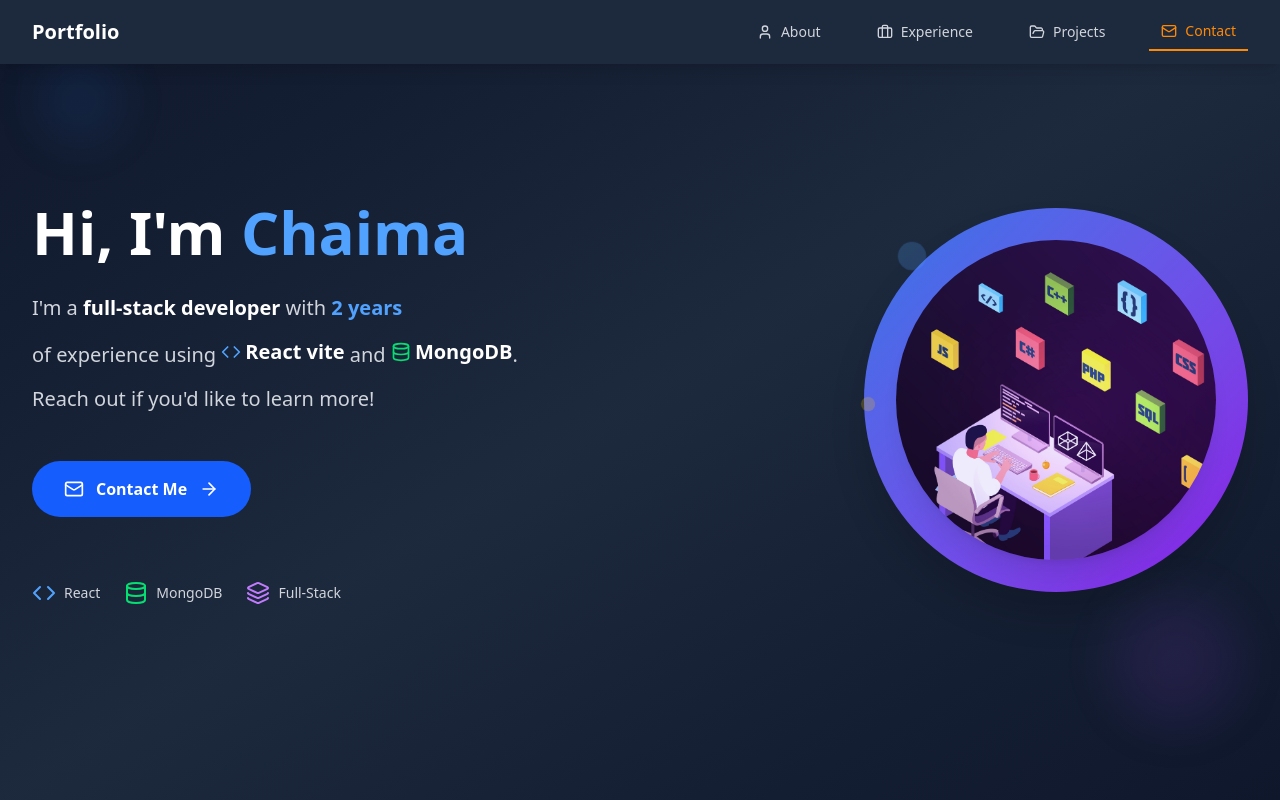
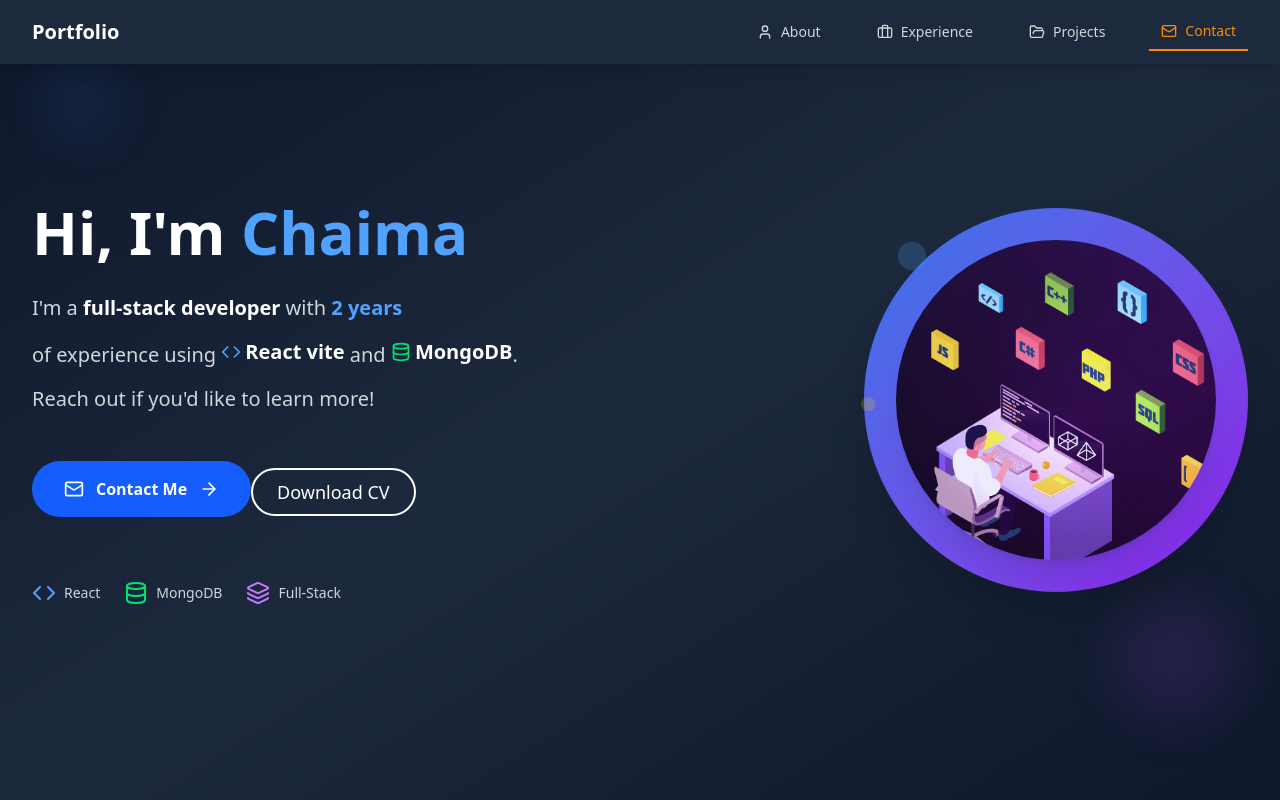
Before and after one commit to chaima-amali/Personal_Portfolio, a React (Vite) app in the folder vite-project/: page / in a window 1280 px wide. Shown: the top 800 px of the page. Built offline with nearby package versions, Linux system fonts and the light colour scheme.

Commit message:
added cv

```diff
--- a/vite-project/src/components/Hero.jsx
+++ b/vite-project/src/components/Hero.jsx
@@ -1,6 +1,8 @@
 import React from 'react';
 import { Mail, ArrowRight, Code, Database, Layers } from 'lucide-react';
 import hero from '../assets/hero.jpg';
+import cv from '../assets/CV.pdf';
+
 const HeroSection = () => {
   return (
     <section  className="min-h-screen bg-gradient-to-br from-slate-900 via-slate-800 to-slate-900 flex items-center justify-center px-4 sm:px-6 lg:px-8">
@@ -46,6 +48,11 @@
                 <Mail size={20} />
                 <span>Contact Me</span>
                 <ArrowRight size={20} className="group-hover:translate-x-1 transition-transform duration-300" />
+              </a>
+              <a href={cv} download >
+                    <button className='inline-flex text-white border-2 py-2 px-6 focus:outline-none hover:bg-[#801b9c] hover:shadow-[0_0_40px_rgba(128,0,128,0.7)] rounded-full text-lg'>
+                        Download CV
+                    </button>
               </a>
             </div>
 
```
Also changed, not shown: 1 other file (tests, documents, lock files or other folders).
